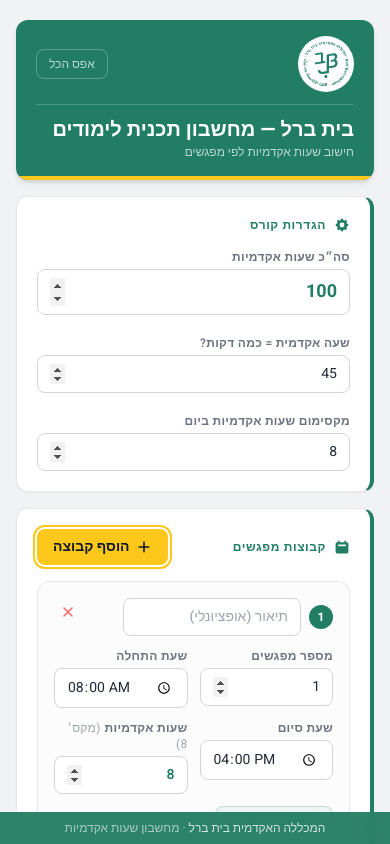
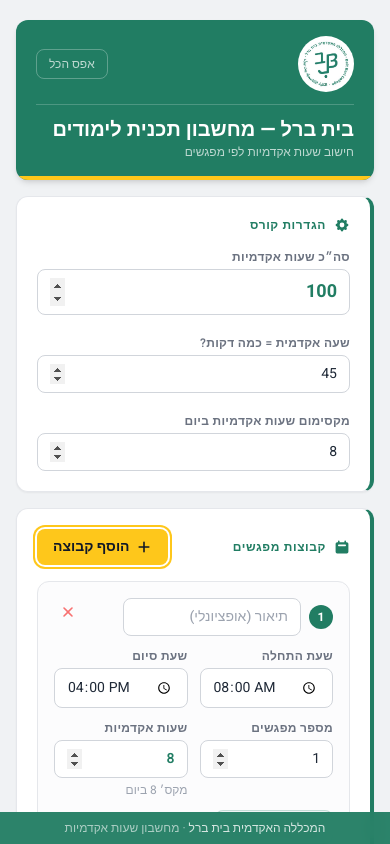
Before and after one commit to perryyaniv/academic-hours-calculator, a React (Vite) app: page / in a window 390 px wide. Both pictures are taken after a click on the button "הוסף קבוצה". Shown: the top 844 px of the page. Built offline with nearby package versions, Linux system fonts and the light colour scheme.

Commit message:
Fix mobile grid order: times row1, counts row2; clean up hours label

```diff
--- a/src/components/SessionGroupCard.tsx
+++ b/src/components/SessionGroupCard.tsx
@@ -59,19 +59,8 @@
         </button>
       </div>
 
-      {/* Inputs */}
+      {/* Inputs — on mobile: row1=times, row2=counts; on desktop: all 4 in one row */}
       <div className="grid grid-cols-2 gap-3 sm:grid-cols-4">
-        <div>
-          <label className="label">מספר מפגשים</label>
-          <input
-            type="number"
-            className="input bg-white"
-            value={group.count}
-            min={1}
-            onChange={(e) => onChange({ ...group, count: parseInt(e.target.value, 10) || 1 })}
-          />
-        </div>
-
         <div>
           <label className="label">שעת התחלה</label>
           <input
@@ -93,10 +82,18 @@
         </div>
 
         <div>
-          <label className="label">
-            שעות אקדמיות
-            <span className="text-gray-400 font-normal normal-case mr-1">(מקס׳ {settings.maxHoursPerDay})</span>
-          </label>
+          <label className="label">מספר מפגשים</label>
+          <input
+            type="number"
+            className="input bg-white"
+            value={group.count}
+            min={1}
+            onChange={(e) => onChange({ ...group, count: parseInt(e.target.value, 10) || 1 })}
+          />
+        </div>
+
+        <div>
+          <label className="label">שעות אקדמיות</label>
           <input
             type="number"
             className={`input bg-white font-semibold ${
@@ -107,6 +104,7 @@
             step={0.5}
             onChange={(e) => onChange({ ...group, hoursPerSession: parseFloat(e.target.value) || 0 })}
           />
+          <p className="text-xs text-gray-400 mt-1">מקס׳ {settings.maxHoursPerDay} ביום</p>
         </div>
       </div>
 
```
